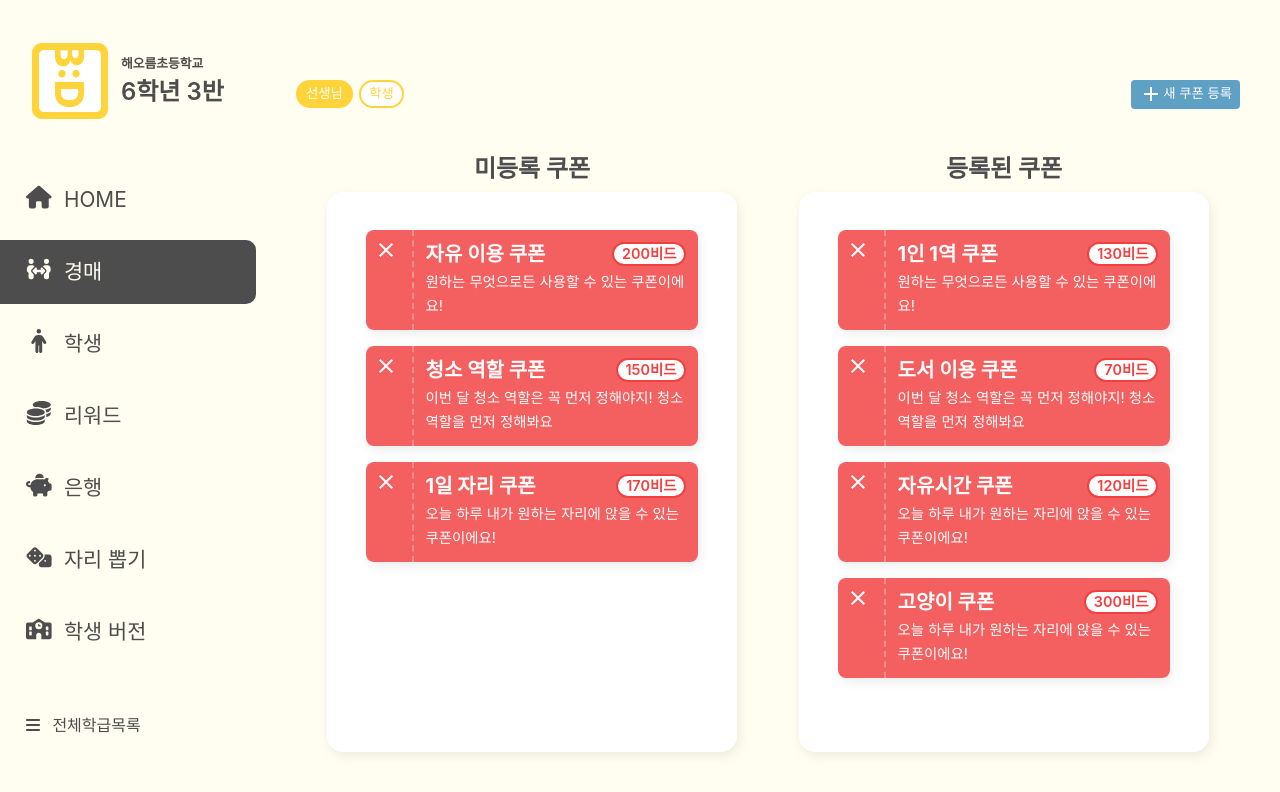
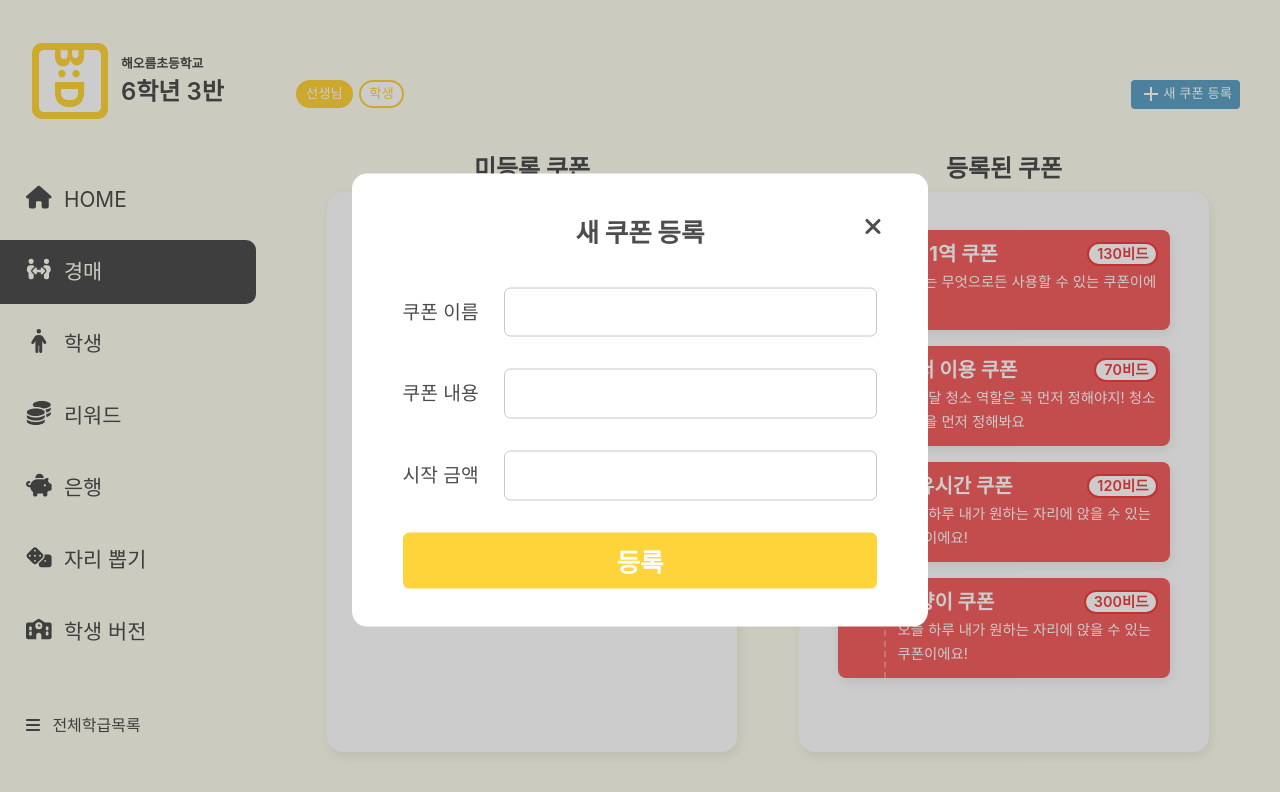
Before and after one commit to olrlobt/BID, a React (Create React App) app in the folder FrontEnd/BID/: page /bid in a window 1280 px wide. Both pictures are taken after a click on the button "새 쿠폰 등록". Shown: the top 792 px of the page. Built offline with nearby package versions, Linux system fonts and the light colour scheme.

Commit message:
feat: Add create, read, delete coupon + redux

```diff
--- a/FrontEnd/BID/src/Component/Bid/CouponList.jsx
+++ b/FrontEnd/BID/src/Component/Bid/CouponList.jsx
@@ -1,8 +1,9 @@
+import React, { useEffect, useMemo, useState } from "react";
 import styled from "./CouponList.module.css"
 import Coupon from "./Coupon";
 
 export default function CouponList(props){
-	const {coupons, removeCoupon} = props;
+	const { coupons } = props;
 
 	return(
 		<div className = {styled.couponListWrapper}>
@@ -15,7 +16,6 @@ export default function CouponList(props){
 						description = {coupon.description}
 						startPrice = {coupon.startPrice}
 						coupons = {coupons}
-						removeCoupon = {removeCoupon}
 					/>)
 			}
 		</div>
--- a/FrontEnd/BID/src/Component/Bid/NewCouponModal.jsx
+++ b/FrontEnd/BID/src/Component/Bid/NewCouponModal.jsx
@@ -1,10 +1,86 @@
-import React from "react";
-import styled from "./NewCouponModal.module.css";
+import React from 'react';
+import styled from './NewCouponModal.module.css';
+import { useState } from 'react';
+import Modal from '../Common/Modal';
+import SubmitButton from '../Common/SubmitButton';
+import useCoupons from "../../hooks/useCoupons";
 
-export default function NewCouponModal(){
+export default function NewCouponModal({ onClose, ...props }){
+
+  const { addCoupon } = useCoupons();
+
+  const [form, setForm] = useState({
+    no: 10,
+    name: '',
+    description: '',
+    startPrice: 0,
+    selected: false,
+  });
+
+  const handleChange = (e) => {
+    const { name, value } = e.target;
+    setForm({
+      ...form,
+      [name]: value,
+    });
+  };
+
+  const addNewCoupon = (e) => {
+    e.preventDefault();
+    if (form.name === '') {
+      console.log('쿠폰 이름을 입력하세요');
+    } else if (form.desc === '') {
+      console.log('쿠폰 설명을 입력하세요');
+    } else if (form.price === 0) {
+      console.log('쿠폰 금액을 입력하세요');
+    } else{
+      // 데이터 저장
+
+      addCoupon({
+        newCoupon: form
+      });
+      onClose();
+    }
+  }
+
   return(
-    <div>
-
-    </div>
+    <Modal onClose={onClose} {...props}>
+      <h1>{props[0]}</h1>
+      <form id='newCouponForm' onSubmit={addNewCoupon}>
+        <div className={styled.inputRow}>
+          <label htmlFor='couponName'>쿠폰 이름</label>
+          <input
+            id='couponName'
+            name='name'
+            type='text'
+            onChange={handleChange}
+          />
+        </div>
+        <div className={styled.inputRow}>
+          <label htmlFor='couponDesc'>쿠폰 내용</label>
+          <input
+            id='couponDesc'
+            name='description'
+            type='text'
+            onChange={handleChange}
+          />
+        </div>
+        <div className={styled.inputRow}>
+          <label htmlFor='couponPrice'>시작 금액</label>
+          <input
+            id='couponPrice'
+            name='startPrice'
+            type='number'
+            min={0}
+            onChange={handleChange}
+          />
+        </div>
+        <SubmitButton
+          text = '등록'
+          width = '100%'
+          height = '7vh'
+        />
+      </form>
+    </Modal>
   );
 }
--- a/FrontEnd/BID/src/Component/Bid/NewCouponModal.module.css
+++ b/FrontEnd/BID/src/Component/Bid/NewCouponModal.module.css
@@ -0,0 +1,27 @@
+.inputRow{
+    /* background-color: pink; */
+    /* padding: 1vw 0; */
+    margin-bottom: 2.5vw;
+
+    label{
+        margin-right: 2vw;
+        font-size: 1.5vw;
+        text-align: center;
+    }
+
+    input{
+        border: 1px solid #c8c8c8;
+        padding: 1vw;
+        border-radius: 0.5vw;
+        width: 27vw;
+        font-size: 1.5vw;
+    }
+
+    input:focus{
+        outline: none;
+    }
+}
+
+.inputRow:last-child{
+    margin-bottom: 0;;
+}
--- a/FrontEnd/BID/src/Component/Common/ModalContainer.jsx
+++ b/FrontEnd/BID/src/Component/Common/ModalContainer.jsx
@@ -6,11 +6,13 @@ import CouponModal from "../Dashboard/CouponModal";
 import ChangeBidModal from "../Dashboard/ChangeBidModal";
 import useModal from "../../hooks/useModal";
 import IntoMoneyModal from "../Dashboard/IntoMoneyModal";
+import NewCouponModal from "../Bid/NewCouponModal";
 
 const MODAL_COMPONENTS = {
   coupon: CouponModal,
   changeBid: ChangeBidModal,
   intoMoney: IntoMoneyModal,
+  newCoupon: NewCouponModal,
 };
 
 function ModalContainer() {
--- /dev/null
+++ b/FrontEnd/BID/src/Component/Common/SubmitButton.jsx
@@ -0,0 +1,21 @@
+import React from "react";
+import styled from "./SubmitButton.module.css";
+
+export default function SubmitButton(props){
+  const {text, width, height} = props;
+
+  const buttonSize = {
+    width: width,
+    height: height
+  }
+
+  return(
+    <button
+      className={styled.submitBtn}
+      type='submit'
+      style={buttonSize}
+    >
+      {text}
+    </button>
+  );
+}
--- /dev/null
+++ b/FrontEnd/BID/src/Component/Common/SubmitButton.module.css
@@ -0,0 +1,8 @@
+.submitBtn{
+	background-color: #FFD43A;
+	color: white;
+	border-radius: 0.5vw;
+	font-size: 2vw;
+	text-align: center;
+	font-weight: 800;
+}
--- a/FrontEnd/BID/src/Page/Manage/BidPage.jsx
+++ b/FrontEnd/BID/src/Page/Manage/BidPage.jsx
@@ -1,248 +1,229 @@
-import React, { useEffect, useState } from "react";
+import React, { useEffect, useMemo, useState } from "react";
 import styled from "./BidPage.module.css";
 import WriterButton from "../../Component/Bid/WriterButton";
 import NewCouponButton from "../../Component/Bid/NewCouponButton";
 import CouponList from "../../Component/Bid/CouponList";
 import AddIcon from "@material-ui/icons/Add";
 import Product from "../../Component/Bid/Product";
+import useModal from '../../hooks/useModal';
+import useCoupons from "../../hooks/useCoupons";
+import { useSelector } from "react-redux";
+import { couponSelector } from "../../Store/couponSlice";
+import { useDispatch } from "react-redux";
 
-export default function BidPage() {
-  const [isInitialRender, setIsInitialRender] = useState(true);
-  const [isTeacher, setIsTeacher] = useState(true);
-  const [notIncluded, setNotIncluded] = useState([]);
-  const [included, setIncluded] = useState([]);
-  const [products, setProducts] = useState([]);
+export default function BidPage(){
 
-  const dummyNotIncluded = [
-    {
-      no: 1,
-      name: "자유 이용 쿠폰",
-      description: "원하는 무엇으로든 사용할 수 있는 쿠폰이에요!",
-      startPrice: 200,
-    },
-    {
-      no: 2,
-      name: "청소 역할 쿠폰",
-      description:
-        "이번 달 청소 역할은 꼭 먼저 정해야지! 청소 역할을 먼저 정해봐요",
-      startPrice: 150,
-    },
-    {
-      no: 3,
-      name: "1일 자리 쿠폰",
-      description: "오늘 하루 내가 원하는 자리에 앉을 수 있는 쿠폰이에요!",
-      startPrice: 170,
-    },
-  ];
+  // const dummyNotIncluded = [
+  //   {no: 1, name: '자유 이용 쿠폰', description: '원하는 무엇으로든 사용할 수 있는 쿠폰이에요!', startPrice: 200},
+  //   {no: 2, name: '청소 역할 쿠폰', description: '이번 달 청소 역할은 꼭 먼저 정해야지! 청소 역할을 먼저 정해봐요', startPrice: 150},
+  //   {no: 3, name: '1일 자리 쿠폰', description: '오늘 하루 내가 원하는 자리에 앉을 수 있는 쿠폰이에요!', startPrice: 170},
+  // ];
 
-  const dummyIncluded = [
-    {
-      no: 4,
-      name: "1인 1역 쿠폰",
-      description: "원하는 무엇으로든 사용할 수 있는 쿠폰이에요!",
-      startPrice: 130,
-    },
-    {
-      no: 5,
-      name: "도서 이용 쿠폰",
-      description:
-        "이번 달 청소 역할은 꼭 먼저 정해야지! 청소 역할을 먼저 정해봐요",
-      startPrice: 70,
-    },
-    {
-      no: 6,
-      name: "자유시간 쿠폰",
-      description: "오늘 하루 내가 원하는 자리에 앉을 수 있는 쿠폰이에요!",
-      startPrice: 120,
-    },
-    {
-      no: 7,
-      name: "고양이 쿠폰",
-      description: "오늘 하루 내가 원하는 자리에 앉을 수 있는 쿠폰이에요!",
-      startPrice: 300,
-    },
+  // const dummyIncluded = [
+  //   {no: 4, name: '1인 1역 쿠폰', description: '원하는 무엇으로든 사용할 수 있는 쿠폰이에요!', startPrice: 130},
+  //   {no: 5, name: '도서 이용 쿠폰', description: '이번 달 청소 역할은 꼭 먼저 정해야지! 청소 역할을 먼저 정해봐요', startPrice: 70},
+  //   {no: 6, name: '자유시간 쿠폰', description: '오늘 하루 내가 원하는 자리에 앉을 수 있는 쿠폰이에요!', startPrice: 120},
+  //   {no: 7, name: '고양이 쿠폰', description: '오늘 하루 내가 원하는 자리에 앉을 수 있는 쿠폰이에요!', startPrice: 300},
+  // ];
+
+  const dummyCoupons = [
+    {no: 1, name: '자유 이용 쿠폰', description: '원하는 무엇으로든 사용할 수 있는 쿠폰이에요!', startPrice: 200, selected: false},
+    {no: 2, name: '청소 역할 쿠폰', description: '이번 달 청소 역할은 꼭 먼저 정해야지! 청소 역할을 먼저 정해봐요', startPrice: 150, selected: false},
+    {no: 3, name: '1일 자리 쿠폰', description: '오늘 하루 내가 원하는 자리에 앉을 수 있는 쿠폰이에요!', startPrice: 170, selected: false},
+    {no: 4, name: '1인 1역 쿠폰', description: '원하는 무엇으로든 사용할 수 있는 쿠폰이에요!', startPrice: 130, selected: true},
+    {no: 5, name: '도서 이용 쿠폰', description: '이번 달 청소 역할은 꼭 먼저 정해야지! 청소 역할을 먼저 정해봐요', startPrice: 70, selected: true},
+    {no: 6, name: '자유시간 쿠폰', description: '오늘 하루 내가 원하는 자리에 앉을 수 있는 쿠폰이에요!', startPrice: 120, selected: true},
+    {no: 7, name: '고양이 쿠폰', description: '오늘 하루 내가 원하는 자리에 앉을 수 있는 쿠폰이에요!', startPrice: 300, selected: true},
   ];
 
   const dummyProduct = [
     {
       no: 1,
-      title: "곰돌이 인형",
-      contents:
-        "제가 좋아하던 곰돌이 인형이에요! 조금 오래됐지만 깨끗해요 ㅎㅎ",
-      imgUrl: "https://sitem.ssgcdn.com/64/46/21/item/1000524214664_i1_750.jpg",
-      goodsType: "기타",
-      goodsName: "인형",
-      userName: "백지윤",
+      title: '곰돌이 인형',
+      contents: '제가 좋아하던 곰돌이 인형이에요! 조금 오래됐지만 깨끗해요 ㅎㅎ',
+      imgUrl: 'https://sitem.ssgcdn.com/64/46/21/item/1000524214664_i1_750.jpg',
+      goodsType: '기타',
+      goodsName: '인형',
+      userName: '백지윤',
       startPrice: 360,
       avgPrice: 480,
       endTime: 6,
-      createdAt: new Date("2022-5-20 10:30:20"),
+      createdAt: new Date('2022-5-20 10:30:20')
     },
     {
       no: 2,
-      title: "주판",
-      contents:
-        "주판 학원 다닐 때 쓰던 건데 이젠 사용하지 않아서 경매에 올립니다!",
-      imgUrl:
-        "https://img.freepik.com/premium-psd/abacus-icon-3d-render-illustration-for-children-education_620202-2754.jpg?w=2000",
-      goodsType: "기타",
-      goodsName: "인형",
-      userName: "김예림",
+      title: '주판',
+      contents: '주판 학원 다닐 때 쓰던 건데 이젠 사용하지 않아서 경매에 올립니다!',
+      imgUrl: 'https://img.freepik.com/premium-psd/abacus-icon-3d-render-illustration-for-children-education_620202-2754.jpg?w=2000',
+      goodsType: '기타',
+      goodsName: '인형',
+      userName: '김예림',
       startPrice: 360,
       avgPrice: 480,
       endTime: 6,
-      createdAt: new Date("2022-5-20 10:30:20"),
+      createdAt: new Date('2022-5-20 10:30:20')
     },
     {
       no: 3,
-      title: "ABC 초콜릿",
-      contents: "맛있는 쪼꼬",
-      imgUrl:
-        "https://img.freepik.com/premium-psd/chocolate-3d-render_553817-59.jpg",
-      goodsType: "간식",
-      goodsName: "초콜릿",
-      userName: "이승헌",
+      title: 'ABC 초콜릿',
+      contents: '맛있는 쪼꼬',
+      imgUrl: 'https://img.freepik.com/premium-psd/chocolate-3d-render_553817-59.jpg',
+      goodsType: '간식',
+      goodsName: '초콜릿',
+      userName: '이승헌',
       startPrice: 360,
       avgPrice: 480,
       endTime: 6,
-      createdAt: new Date("2022-5-20 10:30:20"),
+      createdAt: new Date('2022-5-20 10:30:20')
     },
     {
       no: 4,
-      title: "미니 퍼즐",
-      contents:
-        "주판 학원 다닐 때 쓰던 건데 이젠 사용하지 않아서 경매에 올립니다!",
-      imgUrl:
-        "https://img.freepik.com/premium-psd/jigsaw-puzzle-cube-isolated-gaming-and-streaming-icon-set-cute-minimal-style-3d-render_570783-710.jpg",
-      goodsType: "기타",
-      goodsName: "퍼즐",
-      userName: "이현진",
+      title: '미니 퍼즐',
+      contents: '주판 학원 다닐 때 쓰던 건데 이젠 사용하지 않아서 경매에 올립니다!',
+      imgUrl: 'https://img.freepik.com/premium-psd/jigsaw-puzzle-cube-isolated-gaming-and-streaming-icon-set-cute-minimal-style-3d-render_570783-710.jpg',
+      goodsType: '기타',
+      goodsName: '퍼즐',
+      userName: '이현진',
       startPrice: 360,
       avgPrice: 480,
       endTime: 6,
-      createdAt: new Date("2022-5-20 10:30:20"),
+      createdAt: new Date('2022-5-20 10:30:20')
     },
     {
       no: 5,
-      title: "빈츠",
-      contents:
-        "제가 좋아하던 곰돌이 인형이에요! 조금 오래됐지만 깨끗해요 ㅎㅎ",
-      imgUrl:
-        "https://img.freepik.com/free-psd/3d-birthday-icon-with-candy_23-2149664024.jpg?size=338&ext=jpg&ga=GA1.1.1546980028.1703721600&semt=ais",
-      goodsType: "간식",
-      goodsName: "과자",
-      userName: "유현지",
+      title: '빈츠',
+      contents: '제가 좋아하던 곰돌이 인형이에요! 조금 오래됐지만 깨끗해요 ㅎㅎ',
+      imgUrl: 'https://img.freepik.com/free-psd/3d-birthday-icon-with-candy_23-2149664024.jpg?size=338&ext=jpg&ga=GA1.1.1546980028.1703721600&semt=ais',
+      goodsType: '간식',
+      goodsName: '과자',
+      userName: '유현지',
       startPrice: 360,
       avgPrice: 480,
       endTime: 6,
-      createdAt: new Date("2022-5-20 10:30:20"),
+      createdAt: new Date('2022-5-20 10:30:20')
     },
     {
       no: 6,
-      title: "사탕",
-      contents:
-        "주판 학원 다닐 때 쓰던 건데 이젠 사용하지 않아서 경매에 올립니다!",
-      imgUrl:
-        "https://previews.123rf.com/images/virtosmedia/virtosmedia2303/virtosmedia230311535/199668012-%ED%8C%8C%EB%9E%80%EC%83%89-%EB%B0%B0%EA%B2%BD%EC%97%90-%ED%99%94%EB%A0%A4%ED%95%9C-%EC%82%AC%ED%83%95%EA%B3%BC-%EA%B3%BC%EC%9E%90%EC%9E%85%EB%8B%88%EB%8B%A4-3d-%EA%B7%B8%EB%A6%BC.jpg",
-      goodsType: "간식",
-      goodsName: "사탕",
-      userName: "배민지",
+      title: '사탕',
+      contents: '주판 학원 다닐 때 쓰던 건데 이젠 사용하지 않아서 경매에 올립니다!',
+      imgUrl: 'https://previews.123rf.com/images/virtosmedia/virtosmedia2303/virtosmedia230311535/199668012-%ED%8C%8C%EB%9E%80%EC%83%89-%EB%B0%B0%EA%B2%BD%EC%97%90-%ED%99%94%EB%A0%A4%ED%95%9C-%EC%82%AC%ED%83%95%EA%B3%BC-%EA%B3%BC%EC%9E%90%EC%9E%85%EB%8B%88%EB%8B%A4-3d-%EA%B7%B8%EB%A6%BC.jpg',
+      goodsType: '간식',
+      goodsName: '사탕',
+      userName: '배민지',
       startPrice: 360,
       avgPrice: 480,
       endTime: 6,
-      createdAt: new Date("2022-5-20 10:30:20"),
-    },
-  ];
+      createdAt: new Date('2022-5-20 10:30:20')
+    }
+  ]
+
+  const [isInitialRender, setIsInitialRender] = useState(true);
+  const [isTeacher, setIsTeacher] = useState(true);
+  const [products, setProducts] = useState([]);
+
+  const dispatch = useDispatch();
+  const { openModal } = useModal();
+  const { initCoupons } = useCoupons();
+  const coupons = useSelector(couponSelector);
+
+  let notSelected = [];
+  let selected = [];
+  if(coupons!==null) {
+    console.log(coupons);
+    notSelected = coupons.filter((coupon) => coupon.selected===false);
+    selected = coupons.filter((coupon) => coupon.selected===true);
+  }
 
   useEffect(() => {
-    if (isInitialRender) {
-      setIsInitialRender(false);
-      setNotIncluded(dummyNotIncluded);
-      setIncluded(dummyIncluded);
-      setProducts(dummyProduct);
-    }
-    // eslint-disable-next-line react-hooks/exhaustive-deps
-  }, []);
+    initCoupons({ couponList: dummyCoupons });
 
-  // const addNotIncluded = () => {
-  //   const newCoupon = {no: 10, name: '새 쿠폰', description: '오우 신상이다 신상!', startPrice: 340};
-  //   setNotIncluded(notIncluded => [...notIncluded, newCoupon]);
-  // }
+    setProducts(dummyProduct);
+  }, [useDispatch]);
 
   /** 게시자 종류를 toggle해주는 함수 */
   const changeWriter = (writer) => {
-    if (isTeacher && writer === "teacher") {
-    } else if (!isTeacher && writer === "student") {
-    } else {
-      setIsTeacher(!isTeacher);
-    }
-  };
+    if(isTeacher && writer==='teacher') {}
+    else if(!isTeacher && writer==='student') {}
+    else {setIsTeacher(!isTeacher);}
+  }
 
-  /** X버튼을 클릭해 해당 쿠폰을 삭제하는 함수 */
-  const removeCoupon = (coupons, no) => {
-    const coupon = coupons.find((c) => c.no === no);
+  // /** X 버튼을 클릭해 해당 쿠폰을 삭제하는 함수 */
+  // const removeCoupon = (coupons, no) => {
+  //   const coupon = coupons.find((c) => c.no === no);
 
-    console.log(coupon);
-  };
+  //   console.log(coupon);
+  // }
 
   return (
-    <div className={styled.bidSection}>
-      <div className={styled.bidHeader}>
+    <div className = {styled.bidSection}>
+      <div className = {styled.bidHeader}>
         <div>
           <WriterButton
-            onClick={() => changeWriter("teacher")}
-            text={"선생님"}
-            active={isTeacher}
+            onClick = {() => changeWriter('teacher')}
+            text = {'선생님'}
+            active = {isTeacher}
           />
           <WriterButton
-            onClick={() => changeWriter("student")}
-            text={"학생"}
-            active={!isTeacher}
+            onClick = {() => changeWriter('student')}
+            text = {'학생'}
+            active = {!isTeacher}
           />
         </div>
         <div>
-          {isTeacher ? (
-            <NewCouponButton
-              // onClick = {() => addNotIncluded()}
-              svg={AddIcon}
-              text={"새 쿠폰 등록"}
-            />
-          ) : null}
+        {
+          isTeacher ?
+          <NewCouponButton
+            onClick = {() =>
+              openModal({
+                type: 'newCoupon',
+                props: ['새 쿠폰 등록',] })
+              }
+            svg = {AddIcon}
+            text = {'새 쿠폰 등록'}
+          /> :
+          null
+        }
         </div>
       </div>
 
-      <div className={styled.bidBody}>
-        {isTeacher ? (
-          <div className={styled.couponListWrapper}>
+      <div className = {styled.bidBody}>
+        {
+          isTeacher?
+          (<div className = {styled.couponListWrapper}>
             <div>
-              <div className={styled.couponListTitle}>미등록 쿠폰</div>
-              <CouponList coupons={notIncluded} removeCoupon={removeCoupon} />
+              <div className = {styled.couponListTitle}>미등록 쿠폰</div>
+              <CouponList
+                coupons = {notSelected}
+              />
             </div>
             <div>
-              <div className={styled.couponListTitle}>등록된 쿠폰</div>
-              <CouponList coupons={included} removeCoupon={removeCoupon} />
+              <div className = {styled.couponListTitle}>등록된 쿠폰</div>
+              <CouponList
+                coupons = {selected}
+              />
             </div>
-          </div>
-        ) : (
-          <div className={styled.productsWrapper}>
-            {products.map((product) => (
-              <Product
-                key={product.no}
-                no={product.no}
-                title={product.title}
-                contents={product.contents}
-                imgUrl={product.imgUrl}
-                goodsType={product.goodsType}
-                goodsName={product.goodsName}
-                userName={product.userName}
-                startPrice={product.startPrice}
-                avgPrice={product.avgPrice}
-                endTime={product.endTime}
-                createdAt={product.createdAt}
-              />
-            ))}
-          </div>
-        )}
+          </div>):
+          (<div className = {styled.productsWrapper}>
+            {
+              products.map((product) =>
+                <Product
+                  key = {product.no}
+                  no = {product.no}
+                  title = {product.title}
+                  contents = {product.contents}
+                  imgUrl = {product.imgUrl}
+                  goodsType = {product.goodsType}
+                  goodsName = {product.goodsName}
+                  userName = {product.userName}
+                  startPrice = {product.startPrice}
+                  avgPrice = {product.avgPrice}
+                  endTime = {product.endTime}
+                  createdAt = {product.createdAt}
+                />
+              )
+            }
+          </div>)
+        }
       </div>
     </div>
   );
--- /dev/null
+++ b/FrontEnd/BID/src/Store/couponSlice.jsx
@@ -0,0 +1,31 @@
+import { createSlice } from "@reduxjs/toolkit";
+
+const initialState = {
+  couponList: null
+};
+
+export const couponSelector = (state) => {
+  return state.coupons.couponList;
+}
+
+export const couponSlice = createSlice({
+  name: 'coupons',
+  initialState : initialState,
+  reducers: {
+    initCoupons: (state, action) => {
+      const couponList = action.payload;
+      state.couponList = couponList;
+    },
+    addCoupon: (state, action) => {
+      const newCoupon = action.payload;
+      state.couponList = [...state.couponList, newCoupon];
+    },
+    removeCoupon: (state, action) => {
+      const couponNo = action.payload;
+      const newList = state.couponList.filter((c) => c.no !== couponNo);
+      state.couponList = [...newList];
+    }
+  }
+});
+
+export const { initCoupons, addCoupon, removeCoupon } = couponSlice.actions;
--- a/FrontEnd/BID/src/Store/index.jsx
+++ b/FrontEnd/BID/src/Store/index.jsx
@@ -1,11 +1,14 @@
 import { combineReducers, configureStore } from "@reduxjs/toolkit";
 import { modalSlice } from "./modalSlice";
 import userReducer from "./UserSlice";
+import { couponSlice } from "./couponSlice";
 
 const rootReducer = combineReducers({
   user: userReducer,
   modal: modalSlice.reducer,
+  coupons: couponSlice.reducer,
 });
+
 const store = configureStore({
   reducer: rootReducer,
 });
--- /dev/null
+++ b/FrontEnd/BID/src/hooks/useCoupons.js
@@ -0,0 +1,24 @@
+import { useDispatch } from "react-redux";
+import { initCoupons, addCoupon, removeCoupon } from "../Store/couponSlice";
+
+export default function useCoupons() {
+  const dispatch = useDispatch();
+
+  const handleInitCoupons = ({ couponList }) => {
+    dispatch(initCoupons(couponList));
+  }
+
+  const handleAddCoupon = ({ newCoupon }) => {
+    dispatch(addCoupon(newCoupon));
+  }
+
+  const handleRemoveCoupon = ({ couponNo }) => {
+    dispatch(removeCoupon(couponNo));
+  }
+
+  return {
+    initCoupons: handleInitCoupons,
+    addCoupon: handleAddCoupon,
+    removeCoupon: handleRemoveCoupon
+  };
+}
```
Also changed, not shown: FrontEnd/BID/src/Component/Bid/Coupon.jsx (+8 -4 lines).
